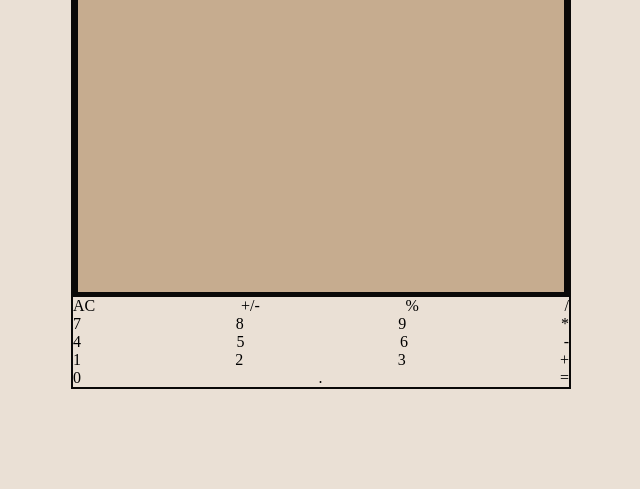
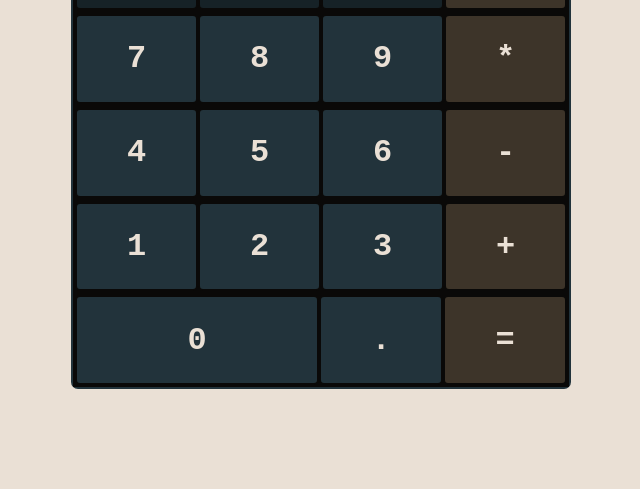
Before and after one commit to Gabriel-Labariento/calculator, a plain HTML site: page index.html in a window 1280 px wide. Shown: the part 311-800 px from the top of the page, without its empty margins (319-959 px from the left). Drawn offline with Linux system fonts and the light colour scheme.

Commit message:
Finished the HTML and CSS of the calculator.

```diff
--- a/index.html
+++ b/index.html
@@ -9,35 +9,35 @@
 <body>
     <div class="calculator-main">
         <div class="screen"></div>
-        <div class="calcultor-body">
+        <div class="calculator-body">
             <div class="row">
-                <div class="col">AC</div>
-                <div class="col">+/-</div>
-                <div class="col">%</div>
-                <div class="col">/</div>
+                <div class="col gunmetal">AC</div>
+                <div class="col gunmetal">+/-</div>
+                <div class="col gunmetal">%</div>
+                <div class="col taupe">/</div>
             </div>
             <div class="row">
                 <div class="col">7</div>
                 <div class="col">8</div>
                 <div class="col">9</div>
-                <div class="col">*</div>
+                <div class="col taupe">*</div>
             </div>
             <div class="row">
                 <div class="col">4</div>
                 <div class="col">5</div>
                 <div class="col">6</div>
-                <div class="col">-</div>
+                <div class="col taupe">-</div>
             </div>
             <div class="row">
                 <div class="col">1</div>
                 <div class="col">2</div>
                 <div class="col">3</div>
-                <div class="col">+</div>
+                <div class="col taupe">+</div>
             </div>
             <div class="row">
                 <div class="col zero">0</div>
                 <div class="col">.</div>
-                <div class="col">=</div>
+                <div class="col taupe">=</div>
             </div>
         </div>
     </div>
--- a/style.css
+++ b/style.css
@@ -2,6 +2,7 @@
     margin: 0;
     padding: 0;
     box-sizing: border-box;
+    font-family: 'Courier New', Courier, monospace;
 }
 
 body {
@@ -15,22 +16,55 @@ body {
 .calculator-main{
     height: 600px;
     width: 500px;
-    border: 2px solid #0A0908;
+    border: 2px solid #22333B;
     display: flex;
     flex-direction: column;
+    background-color: #0A0908;
+    border-radius: 7px;
 }
 
 .screen {
     flex: 1;
     border: 5px solid #0A0908;
     background-color: #C6AC8F;
+    border-radius: 10px;
 }
 
 .calculator-body{
     flex: 4;
+    display: flex;
+    flex-direction: column;
+    justify-content: space-between;
 }
 
 .row {
     display: flex;
     justify-content: space-between;
+    border: 2px solid #0A0908;
+    flex: 1;
 }
+
+.col{
+    border: 2px solid #0A0908;
+    flex: 1;
+    background-color: #22333B;
+    display: flex;
+    justify-content: center;
+    align-items: center;
+    font-size: 32px;
+    font-weight: bold;
+    color:#EAE0D5;
+    border-radius: 5px;
+}
+
+.zero{
+    flex: 2;
+}
+
+.gunmetal {
+    background-color: #162227;
+}
+
+.taupe {
+    background-color: #3D3429;
+}
```
